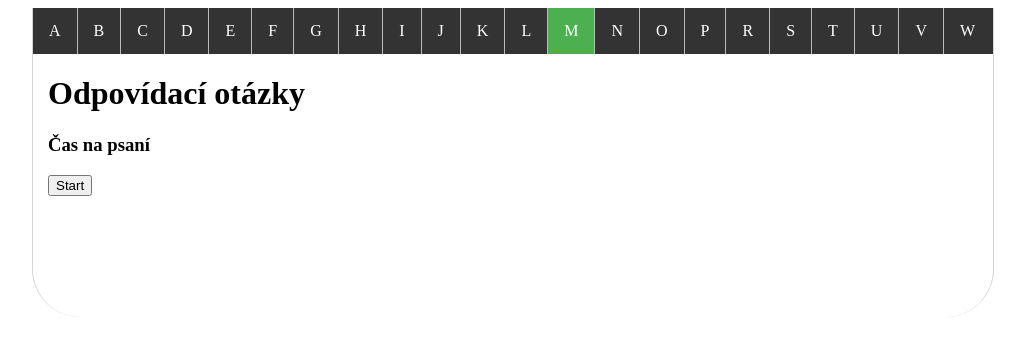
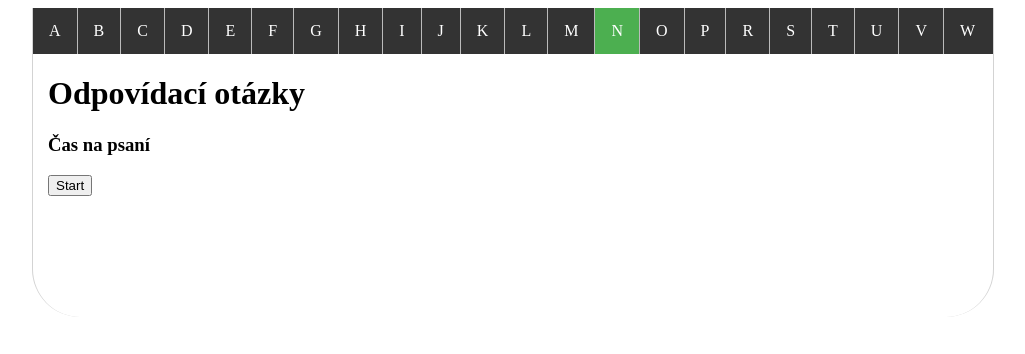
Before and after one commit to Dominik1591/Pleca, a plain HTML site: page N.html in a window 1280 px wide. Shown: the whole page, without its empty margins (127-1152 px from the left). Drawn offline with Linux system fonts and the light colour scheme.

Commit message:
Update N.html

```diff
--- a/N.html
+++ b/N.html
@@ -72,8 +72,8 @@
 			<li class="nav"><a  href="J.html">J</a></li>
 			<li class="nav"><a  href="K.html">K</a></li>
 			<li class="nav"><a  href="L.html">L</a></li>
-			<li class="nav"><a  class="active" href="M.html">M</a></li>
-			<li class="nav"><a  href="N.html">N</a></li>
+			<li class="nav"><a  href="M.html">M</a></li>
+			<li class="nav"><a  class="active" href="N.html">N</a></li>
 			<li class="nav"><a  href="O.html">O</a></li>
 			<li class="nav"><a  href="P.html">P</a></li>
 			<li class="nav"><a  href="R.html">R</a></li>
```
